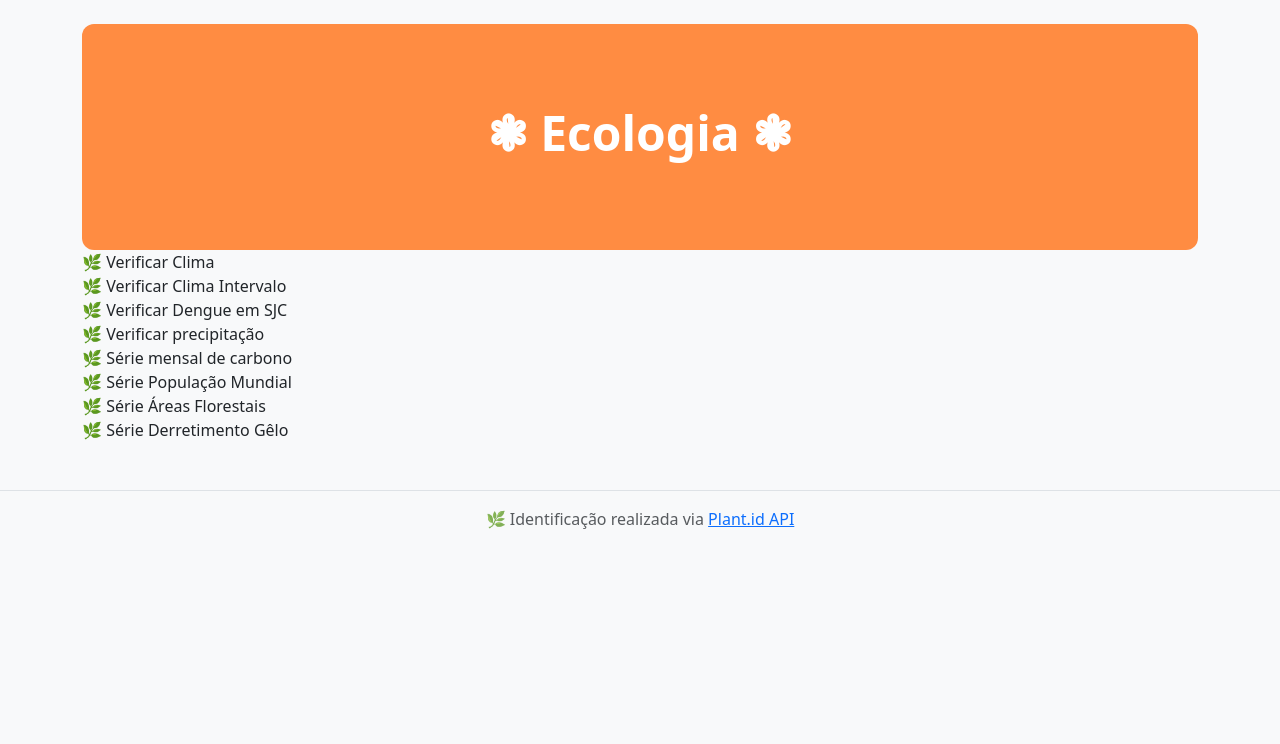
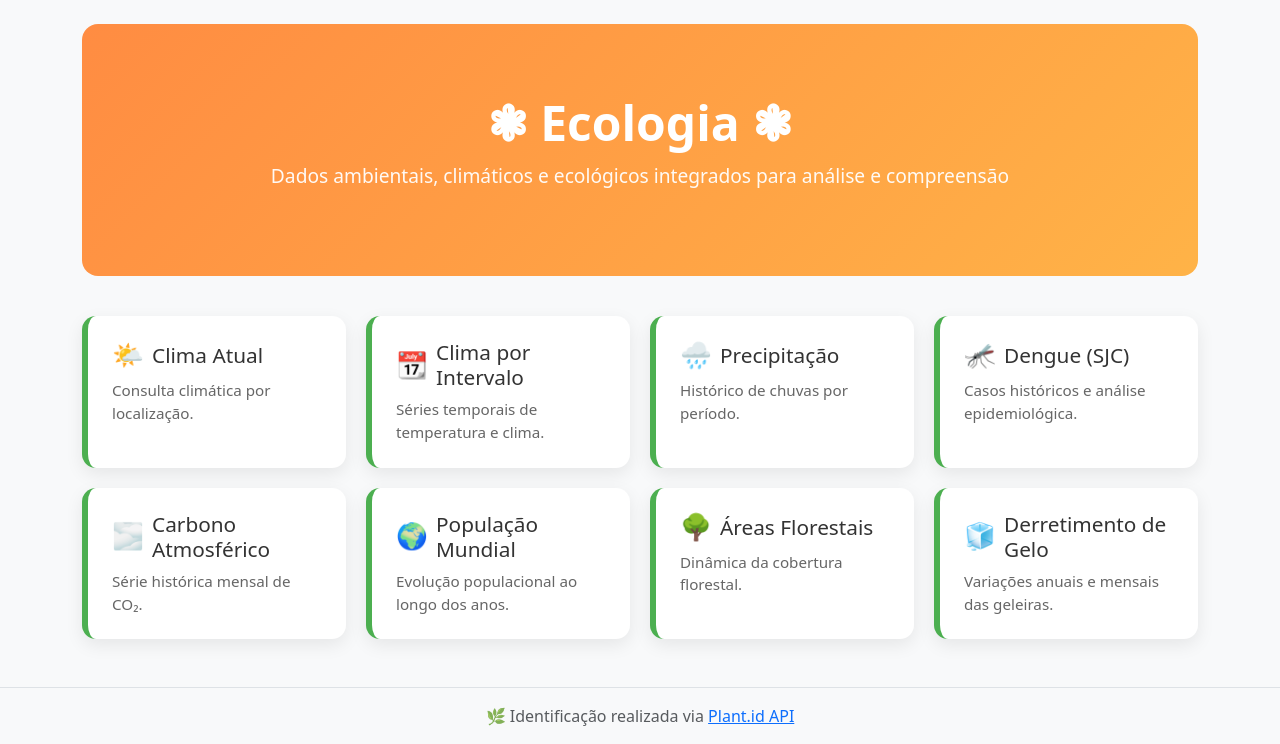
Before and after one commit to Jonatttttttan/Plant_Identifier_V2Ecologia-Epidemiologia, a Flask app: template app/templates/ecologia_home.html in a window 1280 px wide. Shown: the part 56-800 px from the top of the page. Run offline with Flask 3, Linux system fonts and the light colour scheme; the template is opened without the code that fills it, so the values that code supplies are empty; the visitor is signed in with stand-in values (Sample User, id 1).

Commit message:
Melhora de página ecologia_home

```diff
--- a/app/templates/ecologia_home.html
+++ b/app/templates/ecologia_home.html
@@ -2,47 +2,124 @@
 
 {% block content %}
 <style>
-    /* Área principal com fundo laranja */
-    .ecologia-container {
-        background-color: #ff8c42; /* laranja suave */
-        padding: 80px 20px;
+    /* Header Ecologia */
+    .ecologia-header {
+        background: linear-gradient(135deg, #ff8c42, #ffb347);
+        padding: 70px 20px;
         text-align: center;
-        border-radius: 12px;
+        border-radius: 16px;
         color: white;
+        margin-bottom: 40px;
     }
 
     .ecologia-title {
         font-size: 3rem;
-        font-weight: bold;
+        font-weight: 700;
+        margin-bottom: 10px;
+    }
+
+    .ecologia-subtitle {
+        font-size: 1.2rem;
+        opacity: 0.95;
+    }
+
+    /* Grid de funcionalidades */
+    .eco-grid {
+        display: grid;
+        grid-template-columns: repeat(auto-fit, minmax(260px, 1fr));
+        gap: 20px;
+        margin-bottom: 40px;
+    }
+
+    .eco-card {
+        background: #ffffff;
+        border-radius: 14px;
+        padding: 24px;
+        text-decoration: none;
+        color: #333;
+        box-shadow: 0 6px 18px rgba(0,0,0,0.08);
+        transition: all 0.25s ease;
+        border-left: 6px solid #4caf50;
+    }
+
+    .eco-card:hover {
+        transform: translateY(-6px);
+        box-shadow: 0 12px 26px rgba(0,0,0,0.15);
+        text-decoration: none;
+        color: #222;
+    }
+
+    .eco-card h3 {
+        font-size: 1.3rem;
+        margin-bottom: 8px;
+        display: flex;
+        align-items: center;
+        gap: 8px;
+    }
+
+    .eco-card p {
+        font-size: 0.95rem;
+        color: #666;
+        margin: 0;
+    }
+
+    /* Ícones */
+    .eco-icon {
+        font-size: 1.6rem;
     }
 </style>
 
-<div class="ecologia-container">
+<!-- Header -->
+<div class="ecologia-header">
     <h1 class="ecologia-title">❃ Ecologia ❃</h1>
+    <p class="ecologia-subtitle">
+        Dados ambientais, climáticos e ecológicos integrados para análise e compreensão
+    </p>
 </div>
-<div>
-    <a class="navbar-brand" href="{{ url_for('main.clima') }}">🌿 Verificar Clima</a>
-</div>
-<div>
-    <a class="navbar-brand" href="{{ url_for('main.clima_intervalo') }}">🌿 Verificar Clima Intervalo</a>
-</div>
-<div>
-    <a class="navbar-brand" href="{{ url_for('main.dengue_sjc') }}">🌿 Verificar Dengue em SJC</a>
-</div>
-<div>
-    <a class="navbar-brand" href="{{ url_for('main.chuva_intervalo') }}">🌿 Verificar precipitação</a>
-</div>
-<div>
-    <a class="navbar-brand" href="{{ url_for('main.carbono') }}">🌿 Série mensal de carbono</a>
-</div>
-<div>
-    <a class="navbar-brand" href="{{ url_for('main.populacao_mundial') }}">🌿 Série População Mundial</a>
-</div>
-<div>
-    <a class="navbar-brand" href="{{ url_for('main.florestas') }}">🌿 Série Áreas Florestais</a>
-</div>
-<div>
-    <a class="navbar-brand" href="{{ url_for('main.derretimento_gelo') }}">🌿 Série Derretimento Gêlo</a>
+
+<!-- Grid de funcionalidades -->
+<div class="eco-grid">
+
+    <a href="{{ url_for('main.clima') }}" class="eco-card">
+        <h3><span class="eco-icon">🌤️</span> Clima Atual</h3>
+        <p>Consulta climática por localização.</p>
+    </a>
+
+    <a href="{{ url_for('main.clima_intervalo') }}" class="eco-card">
+        <h3><span class="eco-icon">📆</span> Clima por Intervalo</h3>
+        <p>Séries temporais de temperatura e clima.</p>
+    </a>
+
+    <a href="{{ url_for('main.chuva_intervalo') }}" class="eco-card">
+        <h3><span class="eco-icon">🌧️</span> Precipitação</h3>
+        <p>Histórico de chuvas por período.</p>
+    </a>
+
+    <a href="{{ url_for('main.dengue_sjc') }}" class="eco-card">
+        <h3><span class="eco-icon">🦟</span> Dengue (SJC)</h3>
+        <p>Casos históricos e análise epidemiológica.</p>
+    </a>
+
+    <a href="{{ url_for('main.carbono') }}" class="eco-card">
+        <h3><span class="eco-icon">🌫️</span> Carbono Atmosférico</h3>
+        <p>Série histórica mensal de CO₂.</p>
+    </a>
+
+    <a href="{{ url_for('main.populacao_mundial') }}" class="eco-card">
+        <h3><span class="eco-icon">🌍</span> População Mundial</h3>
+        <p>Evolução populacional ao longo dos anos.</p>
+    </a>
+
+    <a href="{{ url_for('main.florestas') }}" class="eco-card">
+        <h3><span class="eco-icon">🌳</span> Áreas Florestais</h3>
+        <p>Dinâmica da cobertura florestal.</p>
+    </a>
+
+    <a href="{{ url_for('main.derretimento_gelo') }}" class="eco-card">
+        <h3><span class="eco-icon">🧊</span> Derretimento de Gelo</h3>
+        <p>Variações anuais e mensais das geleiras.</p>
+    </a>
+
 </div>
 
 {% endblock %}
```
Also changed, not shown: app/main/routes.py (+12 -1 lines).
